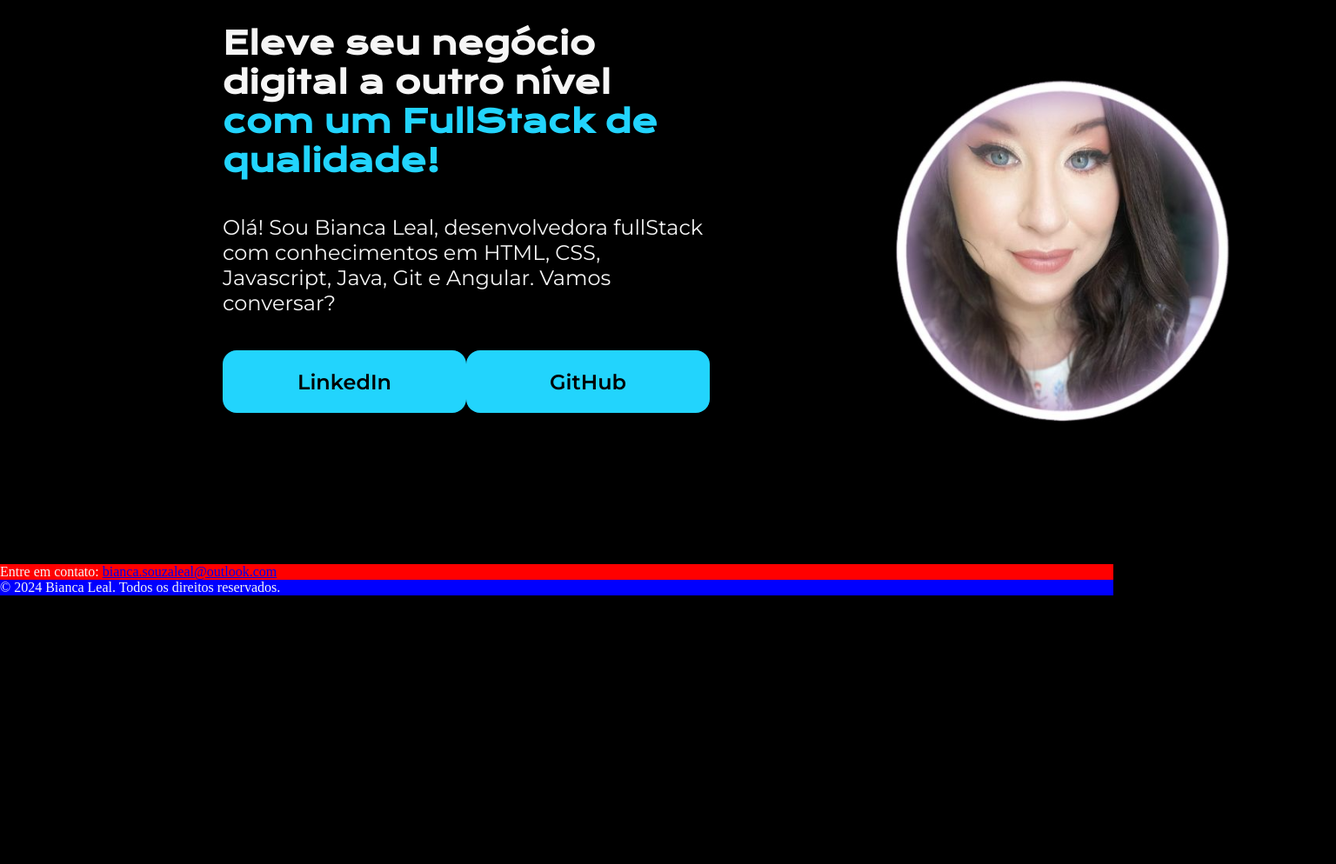
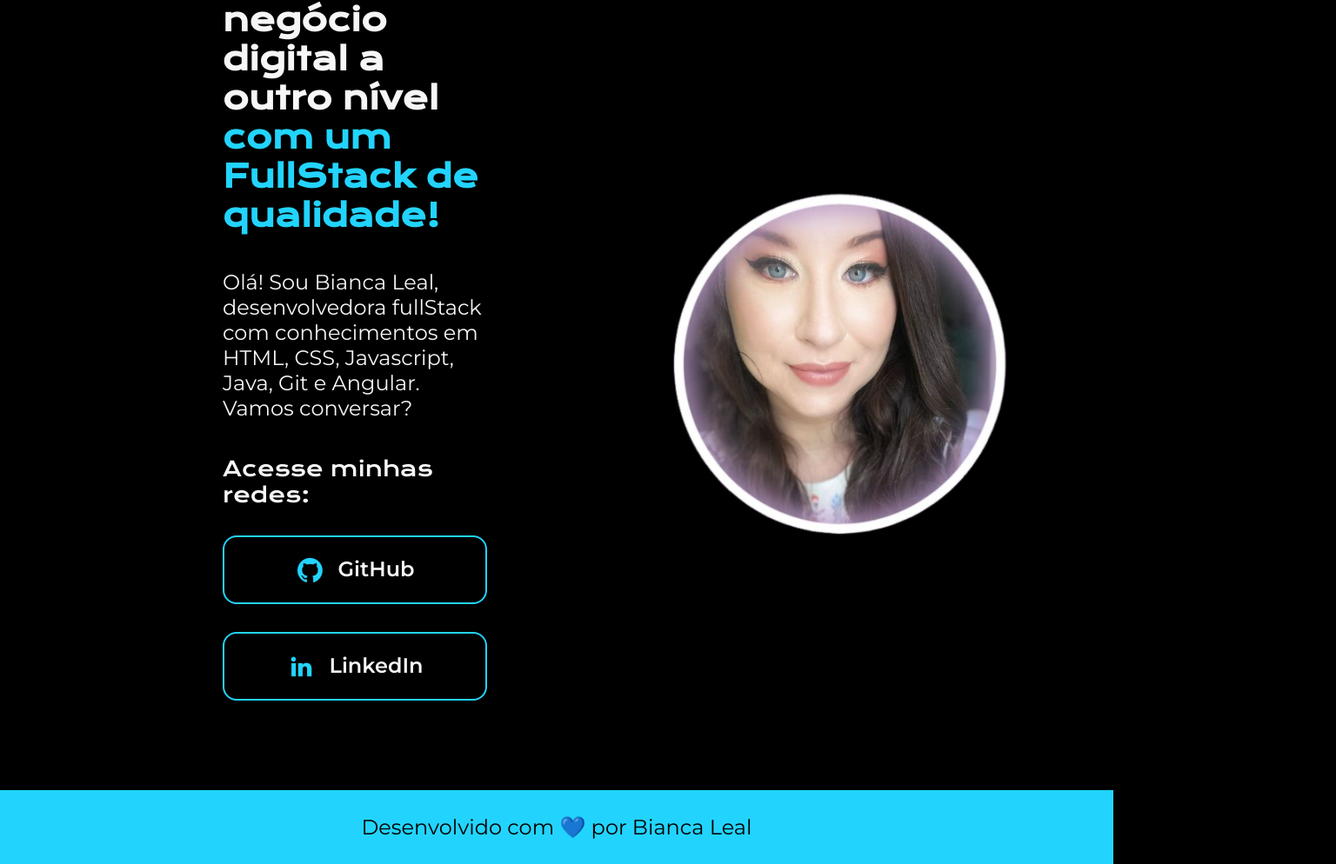
Before and after one commit to Bianca-Leal/portfolio-bianca, a plain HTML site: page index.html in a window 1280 px wide. Shown: the part 201-1195 px from the top of the page at 87% size, 1536 px wide, since content can reach past the window. Before the commit the page ends 886 px from the top, so only its background shows below. Drawn offline with nearby package versions, Linux system fonts and the light colour scheme.

Commit message:
estilização botão e footer

```diff
--- a/index.html
+++ b/index.html
@@ -24,16 +24,22 @@
             <h1 class="apresentacao__conteudo__titulo" id="sobre">Eleve seu negócio digital a outro nível <strong class="titulo-destaque">com um FullStack de qualidade!</strong></h1>
             <p class="apresentacao__conteudo__texto" id="portfolio">Olá! Sou Bianca Leal, desenvolvedora fullStack com conhecimentos em HTML, CSS, Javascript, Java, Git e Angular. Vamos conversar?</p>
             <div class="apresentacao__links">
-                <a class="apresentacao__links__link" href="https://www.linkedin.com/in/bianca-leall" target="_blank">LinkedIn</a>
-                <a class="apresentacao__links__link" href="https://github.com/Bianca-Leal" target="_blank">GitHub</a>
+                <h2 class="apresentacao-links-subtitulo">Acesse minhas redes: </h2>
+                <a class="apresentacao__links__link" href="https://github.com/Bianca-Leal" target="_blank">
+                   <img src="assets/github.png" alt="icone github">
+                    GitHub
+                </a>
+                <a class="apresentacao__links__link" href="https://www.linkedin.com/in/bianca-leall" target="_blank">
+                    <img src="assets/linkedin.png" alt="icone linkedin">
+                    LinkedIn
+                </a>
             </div>
         </section>
-        <img class="apresentacao__foto__perfil" src="img/perfil.png" alt="Foto da Bianca Leal">
+        <img class="apresentacao__foto__perfil" src="assets/perfil.png" alt="Foto da Bianca Leal">
    </main>
 
-   <footer>
-    <p id="contato">Entre em contato: <a href="mailto:bianca.souzaleal@outlook.com">bianca.souzaleal@outlook.com</a></p>
-    <p id="copy">&copy; 2024 Bianca Leal. Todos os direitos reservados.</p>
+   <footer class="rodape">
+    <p>Desenvolvido com 💙 por Bianca Leal</p>
    </footer>
 </body>
 </html>
--- a/style.css
+++ b/style.css
@@ -10,7 +10,6 @@
 }
 
 body{
-  height: 100vh;
   box-sizing: border-box;
   background-color: #000000;
   color: #F6F6F6;
@@ -21,7 +20,7 @@ body{
 }
 
 .apresentacao{
-  margin: 10% 20%;
+  padding: 8% 20%;
   display: flex;
   align-items: center;
   justify-content: space-between;
@@ -45,26 +44,45 @@ body{
 
 .apresentacao__links{
   display: flex;
+  flex-direction: column;
   justify-content: space-between;
+  align-items: center;
+  gap: 32px;
+}
+
+.apresentacao-links-subtitulo{
+  font-family:'Krona One', 'sans-serif' ;
+  font-weight: 400;
+  font-size: 24px;
 }
 
 .apresentacao__links__link{
-  background-color: #22D4FD;
-  width: 280px;
+  /* background-color: #22D4FD; */
+  display: flex;
+  justify-content: center;
+  gap: 16px;
+  border: 2px solid #22D4FD;;
+  width: 300px;
   text-align: center;
   border-radius: 16px;
   font-size: 24px;
   font-weight: 600;
   padding: 21.5px 0;
   text-decoration: none;
-  color: #000000;
+  color: #f6f6f6;
   font-family: 'Montserrat', sans-serif;
 }
 
-#contato {
-  background-color: red;
+.apresentacao__links__link:hover {
+  background-color: #272727;
 }
 
-#copy {
-  background-color: blue;
+.rodape {
+  padding: 28px;
+  color: #000000;
+  background-color: #22D4FD;
+  text-align: center;
+  font-family: 'Montserrat', 'sans-serif';
+  font-size: 24px;
+  font-weight: 400;
 }
```
Also changed, not shown: assets/coracao_azul.png (added), assets/github.png (added), assets/icon.ico (renamed from img/icon.ico), assets/linkedin.png (added), assets/perfil.png (renamed from img/perfil.png).
